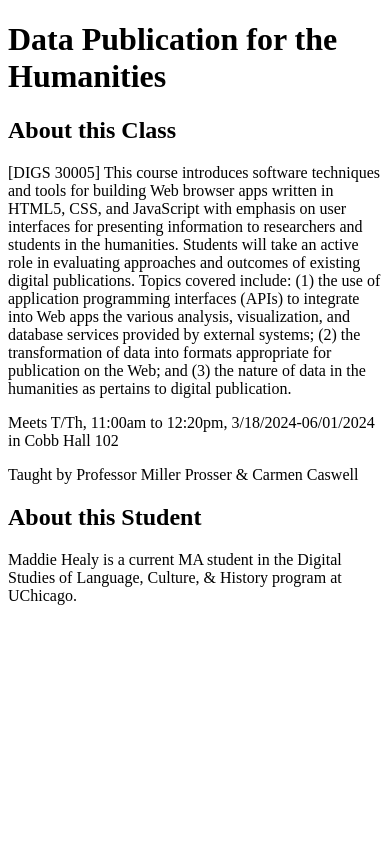
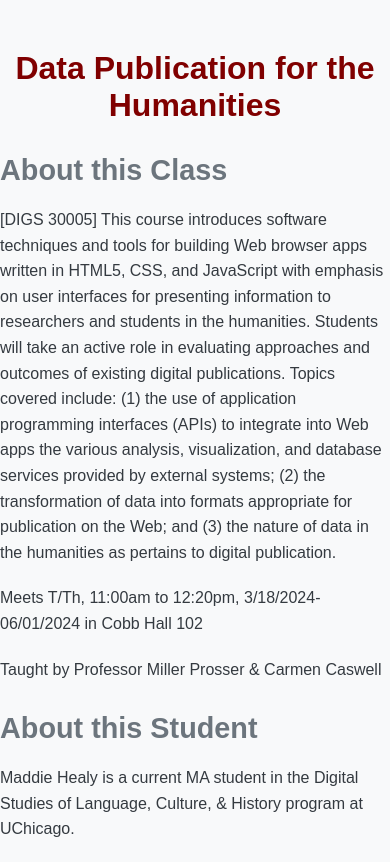
Before and after one commit to maddiehealy/maddiehealy.github.io, a plain HTML site: page about.html in a window 390 px wide. Drawn offline with Linux system fonts and the light colour scheme; files that its build step writes are made by us from their sources.

Commit message:
updating about page

```diff
--- a/about.html
+++ b/about.html
@@ -3,6 +3,7 @@
 <head>
     <meta charset="UTF-8">
     <meta name="viewport" content="width=device-width, initial-scale=1.0">
+    <link rel="stylesheet" href="about.css">
     <title>About Class</title>
 </head>
 <body>
--- a/css/about.css
+++ b/css/about.css
@@ -0,0 +1,51 @@
+body {
+    font-family: Arial, sans-serif;
+    margin: 0;
+    padding: 0;
+    background-color: #f8f9fa; /* Light gray background */
+    color: #343a40; /* Dark gray text color */
+}
+
+h1 {
+    font-size: 2.5em;
+    text-align: center;
+    margin-top: 50px; /* Adjust as needed */
+    margin-bottom: 30px;
+    color: maroon; /* Maroon heading color */
+}
+
+h2 {
+    font-size: 2em;
+    margin-top: 30px; /* Adjust as needed */
+    margin-bottom: 20px;
+    color: #6c757d; /* Dark gray heading color */
+}
+
+p {
+    font-size: 1.2em;
+    line-height: 1.6;
+    margin-bottom: 20px;
+}
+
+.container {
+    max-width: 800px;
+    margin-left: auto;
+    margin-right: auto;
+    padding-left: 15px;
+    padding-right: 15px;
+}
+
+/* Adjustments for smaller screens */
+@media (max-width: 768px) {
+    h1 {
+        font-size: 2em;
+    }
+
+    h2 {
+        font-size: 1.8em;
+    }
+
+    p {
+        font-size: 1em;
+    }
+}
```
